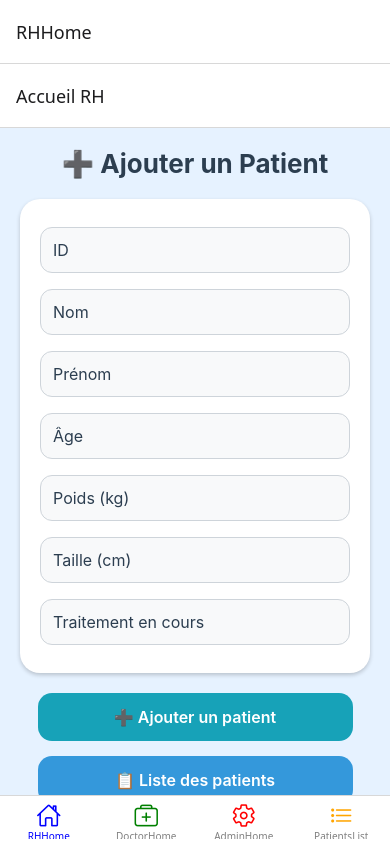
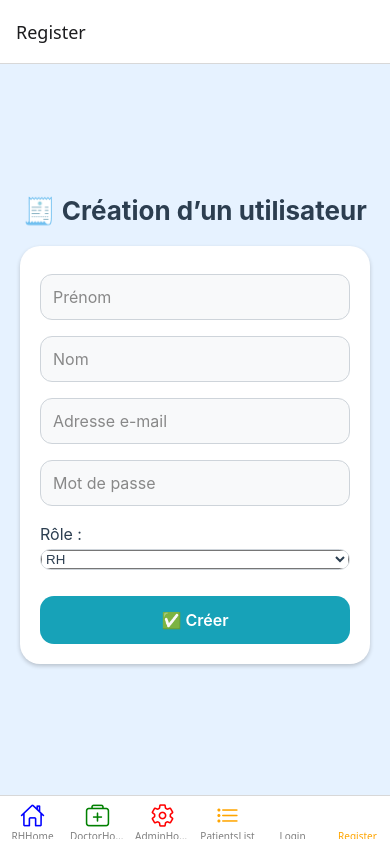
Before and after one commit to fayesarah555/hospital, a React Native app in the folder Front/: screen /Register in a window 390 px wide. Built offline with nearby package versions, Linux system fonts and the light colour scheme.

Commit message:
Login / Register

```diff
--- a/Front/App.js
+++ b/Front/App.js
@@ -8,6 +8,8 @@ import AdminHomeScreen from './screens/AdminHomeScreen';
 import PatientsListScreen from './screens/PatientsListScreen';
 import DoctorStack from './screens/DoctorStack';
 import RHStack from './screens/RHStack';
+import LoginScreen from './screens/LoginScreen';
+import RegisterScreen from './screens/RegisterScreen';
 
 const Tab = createBottomTabNavigator();
 
@@ -52,6 +54,8 @@ export default function App() {
 				<Tab.Screen name="DoctorHome" component={DoctorStack} />
 				<Tab.Screen name="AdminHome" component={AdminHomeScreen} />
 				<Tab.Screen name="PatientsList" component={PatientsListScreen} />
+				<Tab.Screen name="Login" component={LoginScreen} />
+				<Tab.Screen name="Register" component={RegisterScreen} />
 			</Tab.Navigator>
 		</NavigationContainer>
 	);
--- a/Front/screens/LoginScreen.js
+++ b/Front/screens/LoginScreen.js
@@ -1,14 +1,23 @@
 import React, { useState } from 'react';
-import { View, Text, TextInput, Button, StyleSheet, Alert } from 'react-native';
+import {
+	View,
+	Text,
+	TextInput,
+	TouchableOpacity,
+	StyleSheet,
+	Alert,
+	KeyboardAvoidingView,
+	Platform,
+} from 'react-native';
 import axios from 'axios';
 
 export default function LoginScreen({ navigation }) {
-	const [username, setUsername] = useState('');
+	const [mail, setMail] = useState('');
 	const [password, setPassword] = useState('');
 
 	const handleLogin = async () => {
 		try {
-			const res = await axios.post('http://localhost:3001/login', { username, password });
+			const res = await axios.post('http://localhost:3001/login', { mail, password });
 			if (res.data.role === 'RH') navigation.replace('RHHome');
 			else if (res.data.role === 'Doctor') navigation.replace('DoctorHome');
 			else if (res.data.role === 'Admin') navigation.replace('AdminHome');
@@ -18,13 +27,19 @@ export default function LoginScreen({ navigation }) {
 	};
 
 	return (
-		<View style={styles.container}>
-			<Text style={styles.title}>Connexion</Text>
+		<KeyboardAvoidingView
+			behavior={Platform.OS === 'ios' ? 'padding' : 'height'}
+			style={styles.container}
+		>
+			<Text style={styles.title}>🔐 Connexion</Text>
+
+			<View style={styles.formCard}>
 				<TextInput
-				placeholder="Nom d'utilisateur"
-				value={username}
-				onChangeText={setUsername}
+					placeholder="Adresse e-mail"
+					value={mail}
+					onChangeText={setMail}
 					style={styles.input}
+					placeholderTextColor="#888"
 				/>
 				<TextInput
 					placeholder="Mot de passe"
@@ -32,15 +47,80 @@ export default function LoginScreen({ navigation }) {
 					onChangeText={setPassword}
 					secureTextEntry
 					style={styles.input}
+					placeholderTextColor="#888"
 				/>
-			<Button title="Se connecter" onPress={handleLogin} />
-			<Button title="Créer un compte" onPress={() => navigation.navigate('Register')} />
+
+				<TouchableOpacity style={styles.primaryButton} onPress={handleLogin}>
+					<Text style={styles.buttonText}>✅ Se connecter</Text>
+				</TouchableOpacity>
+
+				<TouchableOpacity
+					style={styles.secondaryButton}
+					onPress={() => navigation.navigate('Register')}
+				>
+					<Text style={styles.buttonText}>📝 Créer un compte</Text>
+				</TouchableOpacity>
 			</View>
+		</KeyboardAvoidingView>
 	);
 }
 
 const styles = StyleSheet.create({
-	container: { flex: 1, justifyContent: 'center', alignItems: 'center' },
-	title: { fontSize: 24, marginBottom: 20 },
-	input: { borderWidth: 1, width: 200, marginBottom: 10, padding: 5 },
+	container: {
+		flexGrow: 1,
+		justifyContent: 'center',
+		alignItems: 'center',
+		backgroundColor: '#e6f2ff',
+		padding: 20,
+	},
+	title: {
+		fontSize: 26,
+		fontWeight: '700',
+		color: '#2c3e50',
+		marginBottom: 20,
+	},
+	formCard: {
+		width: '100%',
+		backgroundColor: '#ffffff',
+		borderRadius: 20,
+		padding: 20,
+		elevation: 4,
+		shadowColor: '#000',
+		shadowOffset: { width: 0, height: 2 },
+		shadowOpacity: 0.2,
+		shadowRadius: 4,
+	},
+	input: {
+		backgroundColor: '#f8f9fa',
+		borderRadius: 12,
+		padding: 12,
+		marginVertical: 8,
+		borderWidth: 1,
+		borderColor: '#ced4da',
+		fontSize: 16,
+		color: '#2c3e50',
+	},
+	primaryButton: {
+		backgroundColor: '#17a2b8',
+		paddingVertical: 14,
+		paddingHorizontal: 30,
+		borderRadius: 14,
+		marginTop: 10,
+		marginBottom: 15,
+		alignItems: 'center',
+		elevation: 3,
+	},
+	secondaryButton: {
+		backgroundColor: '#3498db',
+		paddingVertical: 14,
+		paddingHorizontal: 30,
+		borderRadius: 14,
+		alignItems: 'center',
+		elevation: 3,
+	},
+	buttonText: {
+		color: 'white',
+		fontWeight: '600',
+		fontSize: 16,
+	},
 });
--- a/Front/screens/RegisterScreen.js
+++ b/Front/screens/RegisterScreen.js
@@ -1,19 +1,37 @@
 import React, { useState } from 'react';
-import { View, Text, TextInput, Button, Alert, Picker, StyleSheet } from 'react-native';
+import {
+	View,
+	Text,
+	TextInput,
+	TouchableOpacity,
+	Alert,
+	StyleSheet,
+	KeyboardAvoidingView,
+	Platform,
+} from 'react-native';
+import { Picker } from '@react-native-picker/picker';
 import axios from 'axios';
 
 export default function RegisterScreen({ navigation }) {
-	const [username, setUsername] = useState('');
 	const [password, setPassword] = useState('');
-	const [role, setRole] = useState('RH');
+	const [role, setRole] = useState('rh');
+	const [firstName, setFirstName] = useState('');
+	const [lastName, setLastName] = useState('');
+	const [email, setEmail] = useState('');
 
 	const handleRegister = async () => {
-		if (!username || !password) {
+		if (!password || !firstName || !lastName || !email) {
 			Alert.alert('Erreur', 'Veuillez remplir tous les champs');
 			return;
 		}
 		try {
-			await axios.post('http://localhost:3001/register', { username, password, role });
+			await axios.post('http://localhost:3001/register', {
+				password,
+				role,
+				firstName,
+				lastName,
+				email,
+			});
 			Alert.alert('Succès', 'Utilisateur créé', [
 				{ text: 'OK', onPress: () => navigation.goBack() },
 			]);
@@ -23,13 +41,34 @@ export default function RegisterScreen({ navigation }) {
 	};
 
 	return (
-		<View style={styles.container}>
-			<Text style={styles.title}>Créer un utilisateur</Text>
+		<KeyboardAvoidingView
+			behavior={Platform.OS === 'ios' ? 'padding' : 'height'}
+			style={styles.container}
+		>
+			<Text style={styles.title}>🧾 Création d’un utilisateur</Text>
+
+			<View style={styles.formCard}>
 				<TextInput
-				placeholder="Identifiant"
-				value={username}
-				onChangeText={setUsername}
+					placeholder="Prénom"
+					value={firstName}
+					onChangeText={setFirstName}
 					style={styles.input}
+					placeholderTextColor="#888"
+				/>
+				<TextInput
+					placeholder="Nom"
+					value={lastName}
+					onChangeText={setLastName}
+					style={styles.input}
+					placeholderTextColor="#888"
+				/>
+				<TextInput
+					placeholder="Adresse e-mail"
+					value={email}
+					onChangeText={setEmail}
+					keyboardType="email-address"
+					style={styles.input}
+					placeholderTextColor="#888"
 				/>
 				<TextInput
 					placeholder="Mot de passe"
@@ -37,24 +76,96 @@ export default function RegisterScreen({ navigation }) {
 					onChangeText={setPassword}
 					secureTextEntry
 					style={styles.input}
+					placeholderTextColor="#888"
 				/>
-			<Text style={{ marginTop: 10 }}>Rôle :</Text>
+				<Text style={styles.label}>Rôle :</Text>
+				<View style={styles.pickerWrapper}>
 					<Picker
 						selectedValue={role}
-				style={styles.input}
 						onValueChange={itemValue => setRole(itemValue)}
+						style={styles.picker}
+						mode="dropdown"
 					>
-				<Picker.Item label="RH" value="RH" />
-				<Picker.Item label="Médecin" value="Doctor" />
-				<Picker.Item label="Admin" value="Admin" />
+						<Picker.Item label="RH" value="rh" />
+						<Picker.Item label="Médecin" value="medecin" />
+						<Picker.Item label="Admin" value="admin" />
 					</Picker>
-			<Button title="Créer" onPress={handleRegister} />
 				</View>
+
+				<TouchableOpacity style={styles.primaryButton} onPress={handleRegister}>
+					<Text style={styles.buttonText}>✅ Créer</Text>
+				</TouchableOpacity>
+			</View>
+		</KeyboardAvoidingView>
 	);
 }
 
 const styles = StyleSheet.create({
-	container: { flex: 1, justifyContent: 'center', alignItems: 'center', padding: 20 },
-	title: { fontSize: 24, marginBottom: 20 },
-	input: { borderWidth: 1, width: 200, marginBottom: 10, padding: 5 },
+	container: {
+		flexGrow: 1,
+		justifyContent: 'center',
+		alignItems: 'center',
+		backgroundColor: '#e6f2ff',
+		padding: 20,
+	},
+	title: {
+		fontSize: 26,
+		fontWeight: '700',
+		color: '#2c3e50',
+		marginBottom: 20,
+	},
+	formCard: {
+		width: '100%',
+		backgroundColor: '#ffffff',
+		borderRadius: 20,
+		padding: 20,
+		elevation: 4,
+		shadowColor: '#000',
+		shadowOffset: { width: 0, height: 2 },
+		shadowOpacity: 0.2,
+		shadowRadius: 4,
+	},
+	input: {
+		backgroundColor: '#f8f9fa',
+		borderRadius: 12,
+		padding: 12,
+		marginVertical: 8,
+		borderWidth: 1,
+		borderColor: '#ced4da',
+		fontSize: 16,
+		color: '#2c3e50',
+	},
+	label: {
+		fontSize: 16,
+		color: '#2c3e50',
+		marginTop: 10,
+		marginBottom: 5,
+	},
+	pickerWrapper: {
+		borderWidth: 1,
+		borderColor: '#ced4da',
+		borderRadius: 12,
+		overflow: 'hidden',
+		backgroundColor: '#f8f9fa',
+		marginBottom: 16,
+		width: '100%',
+	},
+	picker: {
+		width: '100%',
+		color: '#2c3e50',
+	},
+	primaryButton: {
+		backgroundColor: '#17a2b8',
+		paddingVertical: 14,
+		paddingHorizontal: 30,
+		borderRadius: 14,
+		marginTop: 10,
+		alignItems: 'center',
+		elevation: 3,
+	},
+	buttonText: {
+		color: 'white',
+		fontWeight: '600',
+		fontSize: 16,
+	},
 });
```
Lines whose indentation alone changed are shown as unchanged.
